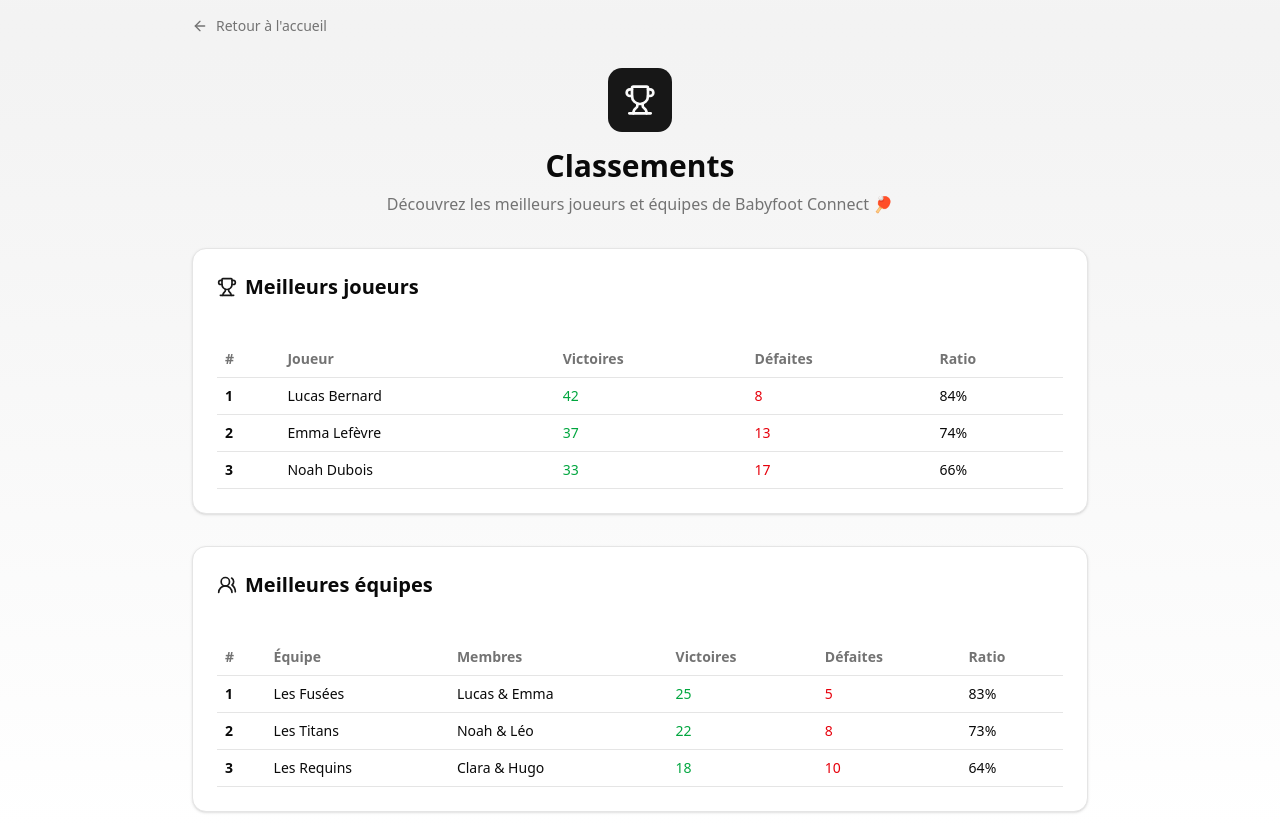
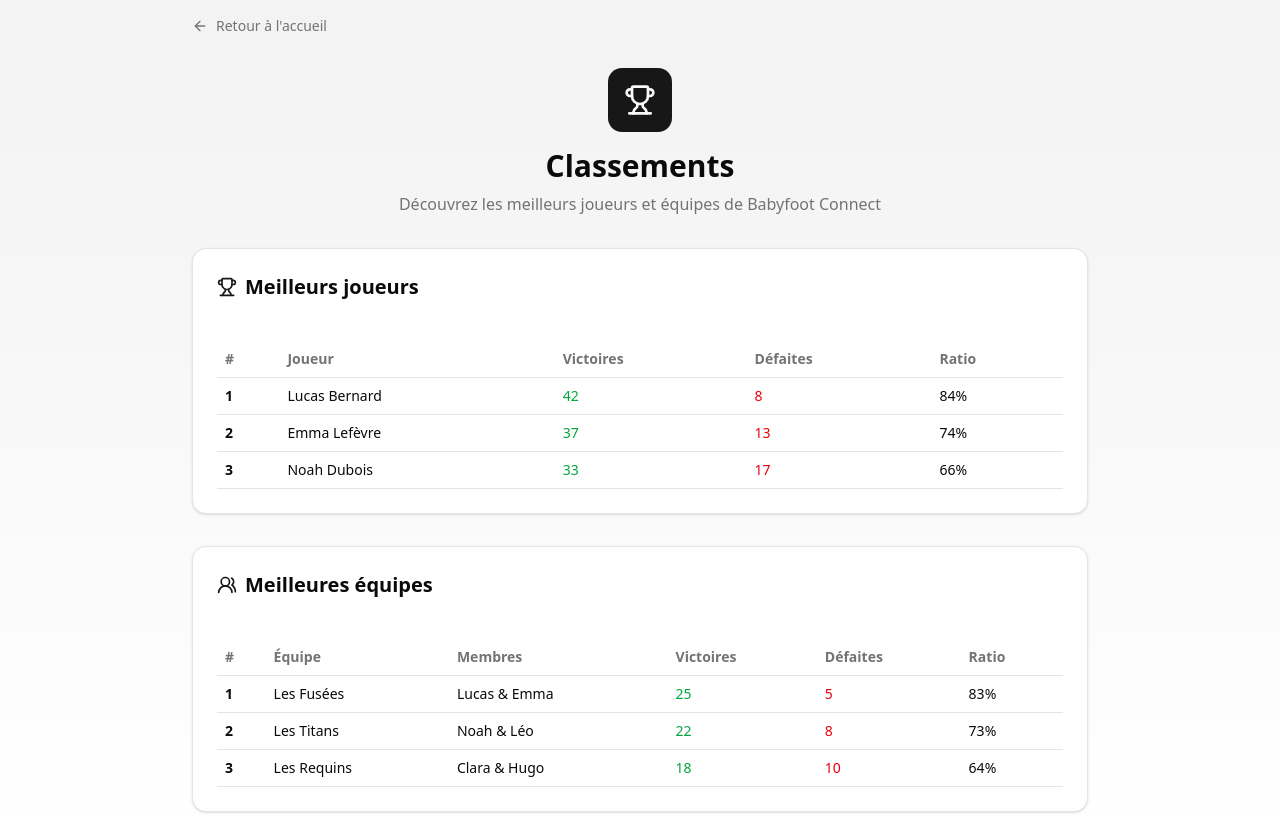
Before and after one commit to maelleagondjodondia/Hackathon-ByteMe, a Next.js app in the folder babyfoot-connect/: page /classements in a window 1280 px wide. Built offline with nearby package versions, Linux system fonts and the light colour scheme.

Commit message:
Update page.tsx

```diff
--- a/babyfoot-connect/src/app/classements/page.tsx
+++ b/babyfoot-connect/src/app/classements/page.tsx
@@ -34,7 +34,7 @@ export default function ClassementsPage() {
           </div>
           <h1 className="text-3xl font-bold text-foreground">Classements</h1>
           <p className="text-muted-foreground">
-            Découvrez les meilleurs joueurs et équipes de Babyfoot Connect 🏓
+            Découvrez les meilleurs joueurs et équipes de Babyfoot Connect
           </p>
         </div>
 
```
